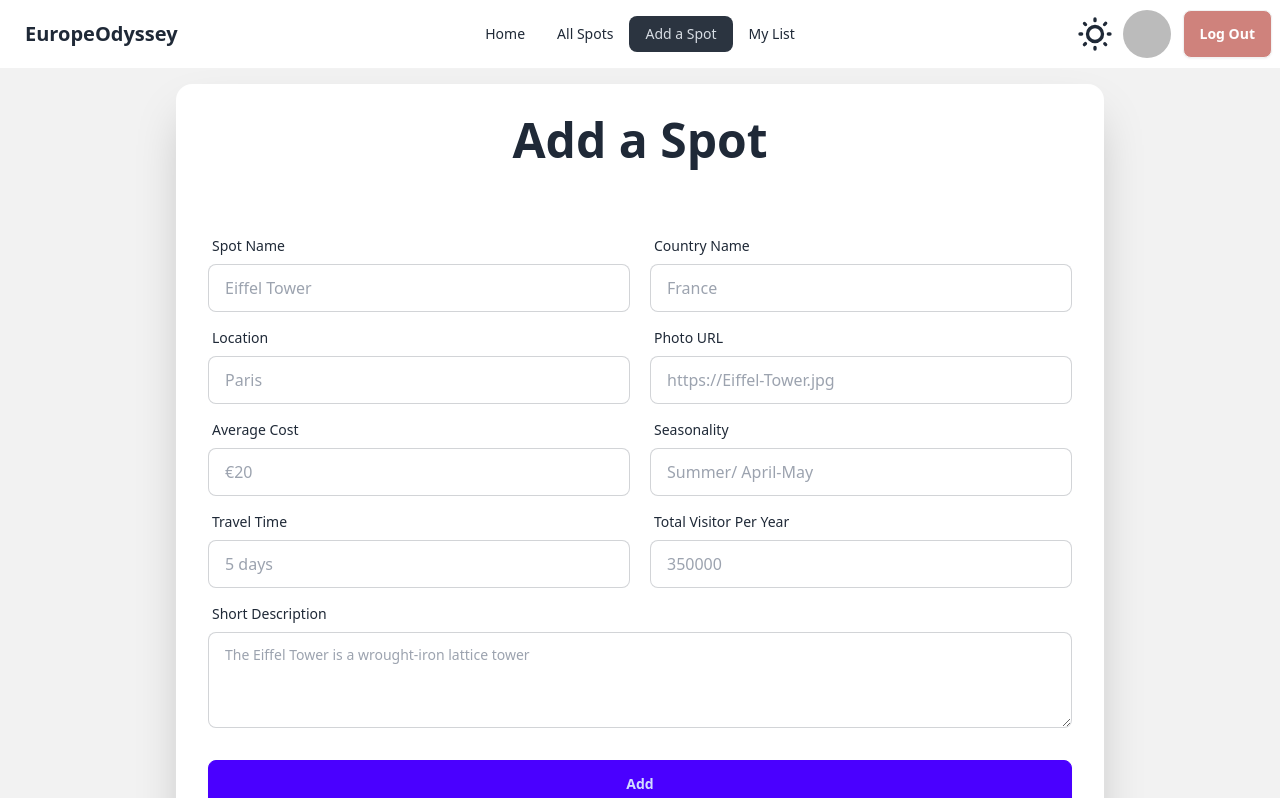
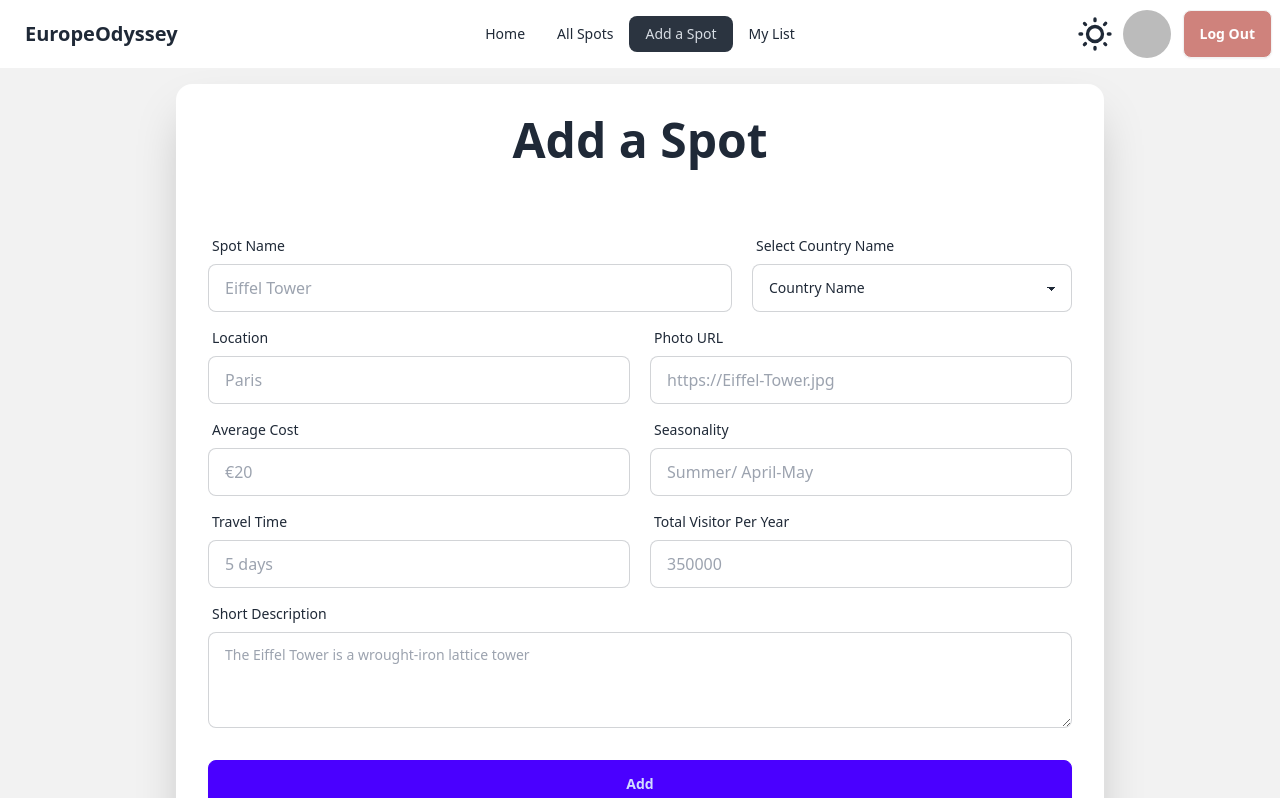
Before and after one commit to Tosiqul-Islam-Sopon/Europe-Odyssey-client, a React (Vite) app: page /addSpot in a window 1280 px wide. Shown: the top 798 px of the page. Built offline with nearby package versions, Linux system fonts and the light colour scheme; no server answers; sample sign-in values are in the browser's storage.

Commit message:
all spots section page done

```diff
--- a/src/Components/Add a Spot/AddSpot.jsx
+++ b/src/Components/Add a Spot/AddSpot.jsx
@@ -6,7 +6,7 @@ import { AuthContext } from "../Providers/AuthProvider";
 
 const AddSpot = () => {
     DocumentTitle("Add a Spot");
-    const {user} = useContext(AuthContext);
+    const { user } = useContext(AuthContext);
 
     const navigate = useNavigate();
 
@@ -22,11 +22,13 @@ const AddSpot = () => {
         const total_visitors_per_year = form.visitor.value;
         const short_description = form.description.value;
         const image = form.url.value;
-        const user_name = user.displayName? user.displayName:null;
-        const user_email = user.email? user.email:null;
+        const user_name = user.displayName ? user.displayName : null;
+        const user_email = user.email ? user.email : null;
 
-        const spot = { tourist_spot_name, country_name, location, average_cost, seasonality,
-             travel_time, total_visitors_per_year, short_description, image, user_email, user_name };
+        const spot = {
+            tourist_spot_name, country_name, location, average_cost, seasonality,
+            travel_time, total_visitors_per_year, short_description, image, user_email, user_name
+        };
         console.log(spot);
 
         fetch('http://localhost:5000/addSpot', {
@@ -67,12 +69,26 @@ const AddSpot = () => {
                                 </label>
                                 <input type="name" placeholder="Eiffel Tower" name="name" className="input input-bordered" required />
                             </div>
-                            <div className="form-control w-full">
+                            {/* <div className="form-control w-full">
                                 <label className="label">
                                     <span className="label-text">Country Name</span>
                                 </label>
                                 <input type="name" placeholder="France" name="country" className="input input-bordered" required />
-                            </div>
+                            </div> */}
+                            <label className="form-control w-full max-w-xs">
+                                <div className="label">
+                                    <span className="label-text">Select Country Name</span>
+                                </div>
+                                <select className="select select-bordered" name="country" required>
+                                    <option disabled selected>Country Name</option>
+                                    <option>France</option>
+                                    <option>Italy</option>
+                                    <option>Spain</option>
+                                    <option>England</option>
+                                    <option>Netherlands</option>
+                                    <option>Switzerland</option>
+                                </select>
+                            </label>
                         </div>
                         <div className="flex justify-between gap-5">
                             <div className="form-control w-full">
--- /dev/null
+++ b/src/Components/All Spots/AllSpots.jsx
@@ -0,0 +1,27 @@
+import { useLoaderData } from "react-router-dom";
+import { Typewriter } from "react-simple-typewriter";
+import SpotCard from "../Home/SpotCard";
+
+const AllSpots = () => {
+    const spots = useLoaderData();
+    return (
+        <div className="mt-10 space-y-8">
+            <div className="mx-auto text-center w-2/3 space-y-3">
+                <h1 className="text-4xl font-bold">
+                    <Typewriter
+                        words={['All Spots']}
+                        typeSpeed={100}
+                    />
+                </h1>
+                <p>Discover hidden gems recommended by fellow travelers on our User. Explore unique destinations and insider tips shared by our community for an authentic travel experience.</p>
+            </div>
+            <div className="grid grid-cols-3 gap-2">
+                {
+                    spots.map(spot => <SpotCard key={spot._id} spot={spot}></SpotCard>)
+                }
+            </div>
+        </div>
+    );
+};
+
+export default AllSpots;
--- a/src/Components/Home/SpotCard.jsx
+++ b/src/Components/Home/SpotCard.jsx
@@ -5,11 +5,12 @@ import { MdAccessTimeFilled } from 'react-icons/md';
 import { Link } from 'react-router-dom';
 
 const SpotCard = ({ spot }) => {
-    const { _id, image, tourist_spot_name, travel_time, average_cost,total_visitors_per_year,seasonality } = spot;
+    const { _id, image, tourist_spot_name, travel_time, average_cost, total_visitors_per_year, seasonality } = spot;
     return (
         <div className="card card-compact bg-base-100 shadow-xl">
-            <figure><img src={image} alt="Shoes" /></figure>
-            <div className="p-5 space-y-3">
+            <figure><img src={image} alt="Sopt Image" /></figure>
+            <div className="p-5 flex flex-col justify-between h-full">
+                <div className='space-y-4'>
                     <h2 className="text-2xl font-bold">{tourist_spot_name}</h2>
 
                     <div className='flex justify-between border-y-2 py-3'>
@@ -19,6 +20,7 @@ const SpotCard = ({ spot }) => {
 
                     <p className='flex gap-1 items-center font-medium'><IoIosMan /> Total Visitor Per Year: {total_visitors_per_year}</p>
                     <p className='flex gap-1 items-center font-medium pb-3 border-b-2'><FaCloudSunRain /> Seasonality: {seasonality}</p>
+                </div>
 
                 <div className="w-full">
                     <Link to={`/spotDetails/${_id}`}><button className="btn btn-primary w-full font-medium">View Details</button></Link>
--- a/src/Components/Home/TouristSpots.jsx
+++ b/src/Components/Home/TouristSpots.jsx
@@ -2,7 +2,7 @@ import PropTypes from 'prop-types';
 import SpotCard from './SpotCard';
 import { Typewriter } from 'react-simple-typewriter';
 
-const TouristSpots = ({spots}) => {
+const TouristSpots = ({ spots }) => {
 
     return (
         <div className="space-y-8">
--- a/src/Components/SpotDetails/SpotDetails.jsx
+++ b/src/Components/SpotDetails/SpotDetails.jsx
@@ -30,6 +30,7 @@ const SpotDetails = () => {
                         <p className='flex gap-1 items-center font-medium'><IoIosMan /> Total Visitor Per Year: {total_visitors_per_year}</p>
                         <p className='flex gap-1 items-center font-medium'><FaCloudSunRain /> Seasonality: {seasonality}</p>
                     </div>
+                    <div className="space-y-2 p-1">
                         {
                             user_email ? <>
                                 <p className='flex gap-1 items-center font-medium'><FaUser /> Uploader: {user_name}</p>
@@ -41,6 +42,7 @@ const SpotDetails = () => {
                     </div>
                 </div>
             </div>
+        </div>
     );
 };
 
--- a/src/main.jsx
+++ b/src/main.jsx
@@ -14,6 +14,7 @@ import AuthProvider from './Components/Providers/AuthProvider';
 import SpotDetails from './Components/SpotDetails/SpotDetails';
 import PrivateRoute from './PrivateRoute';
 import AddSpot from './Components/Add a Spot/AddSpot';
+import AllSpots from './Components/All Spots/AllSpots';
 
 const router = createBrowserRouter([
   {
@@ -42,6 +43,11 @@ const router = createBrowserRouter([
       {
         path: "/addSpot",
         element: <PrivateRoute><AddSpot></AddSpot></PrivateRoute>
+      },
+      {
+        path: "allSpots",
+        element: <AllSpots></AllSpots>,
+        loader: () => fetch("http://localhost:5000/allSpots")
       }
     ],
   },
```
Lines whose indentation alone changed are shown as unchanged.
